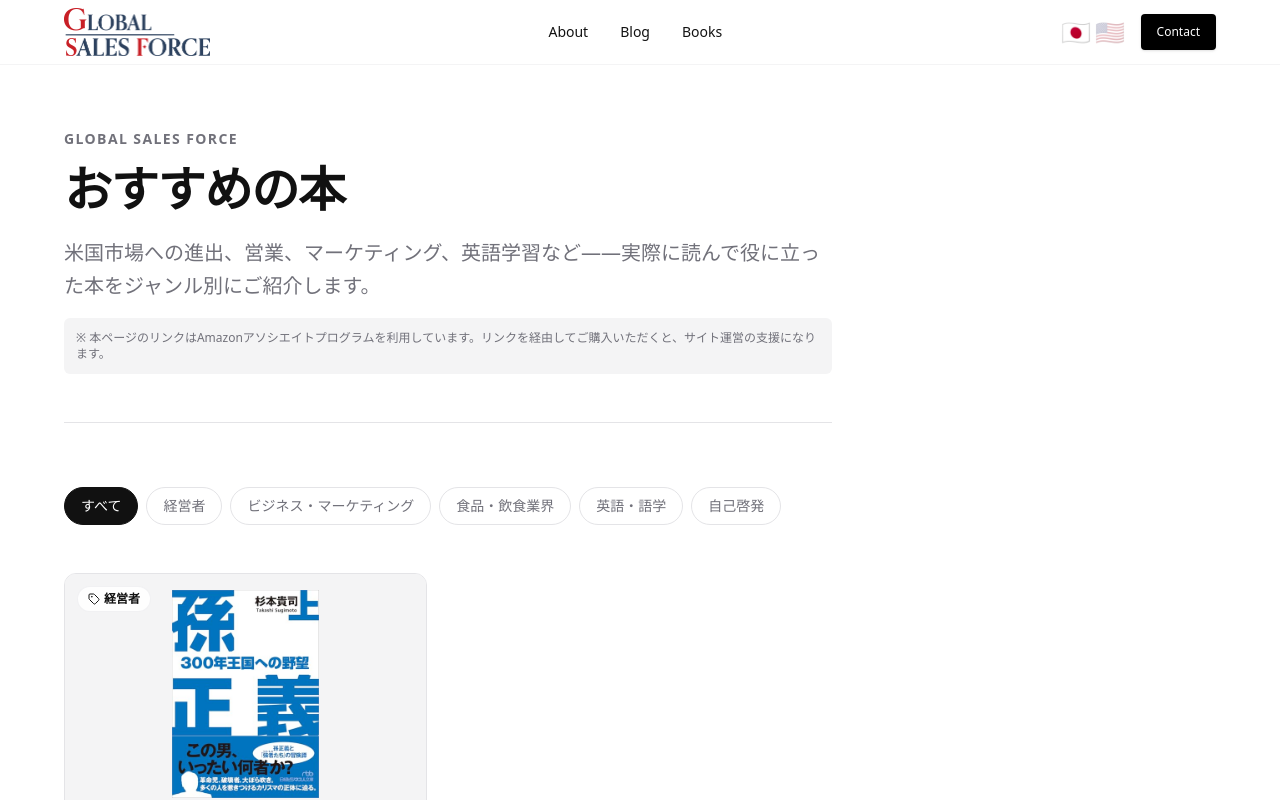
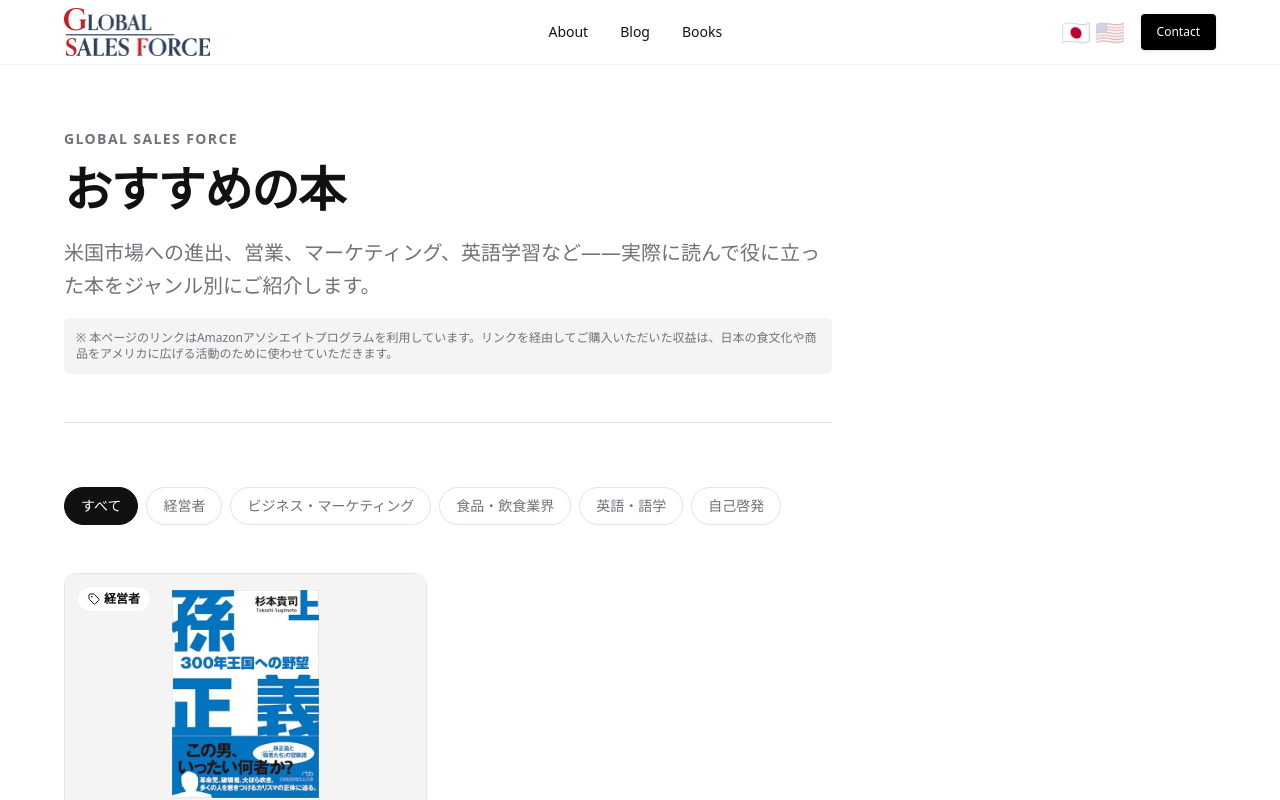
Before and after one commit to ryojitomoyasu/global-salesforce-web, a Next.js app: page /books in a window 1280 px wide. Shown: the top 800 px of the page. Built offline with nearby package versions, Linux system fonts and the light colour scheme.

Commit message:
content: update affiliate disclosure to reflect mission of spreading Japanese food culture

```diff
--- a/src/app/books/page.tsx
+++ b/src/app/books/page.tsx
@@ -31,7 +31,7 @@ export default function BooksPage() {
                             米国市場への進出、営業、マーケティング、英語学習など——実際に読んで役に立った本をジャンル別にご紹介します。
                         </p>
                         <p className="text-xs text-muted-foreground mt-4 p-3 bg-muted rounded-md">
-                            ※ 本ページのリンクはAmazonアソシエイトプログラムを利用しています。リンクを経由してご購入いただくと、サイト運営の支援になります。
+                            ※ 本ページのリンクはAmazonアソシエイトプログラムを利用しています。リンクを経由してご購入いただいた収益は、日本の食文化や商品をアメリカに広げる活動のために使わせていただきます。
                         </p>
                     </div>
 
```
